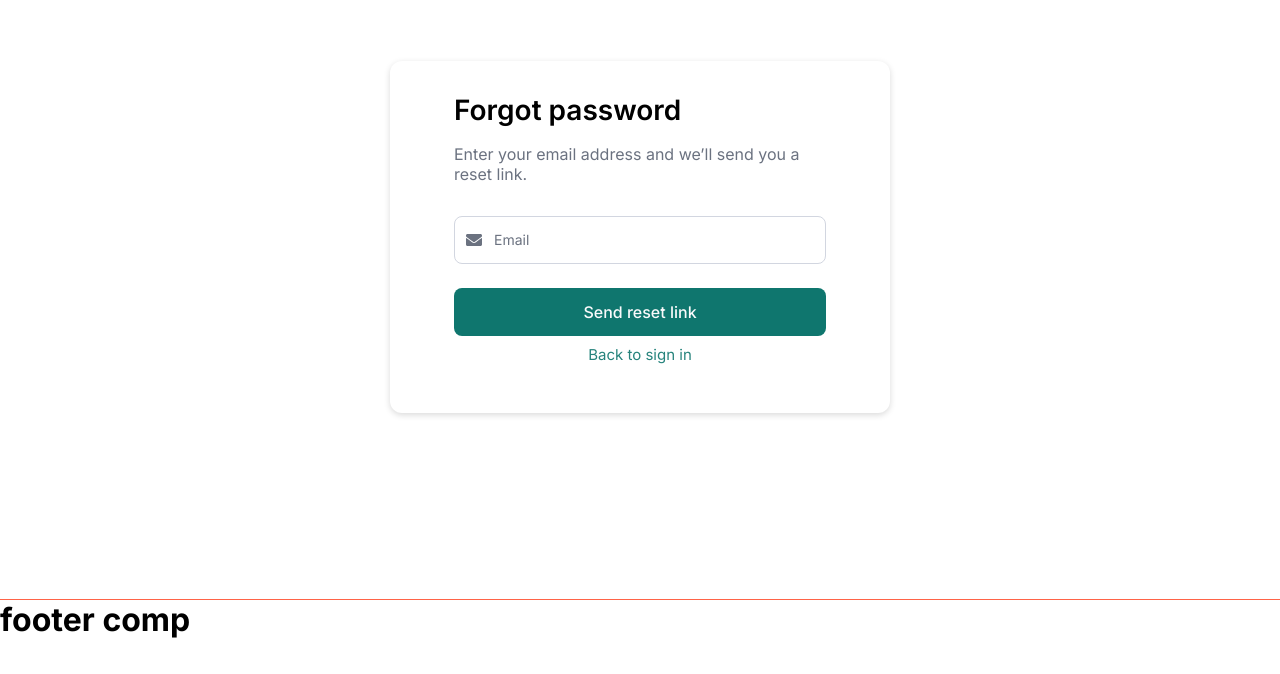
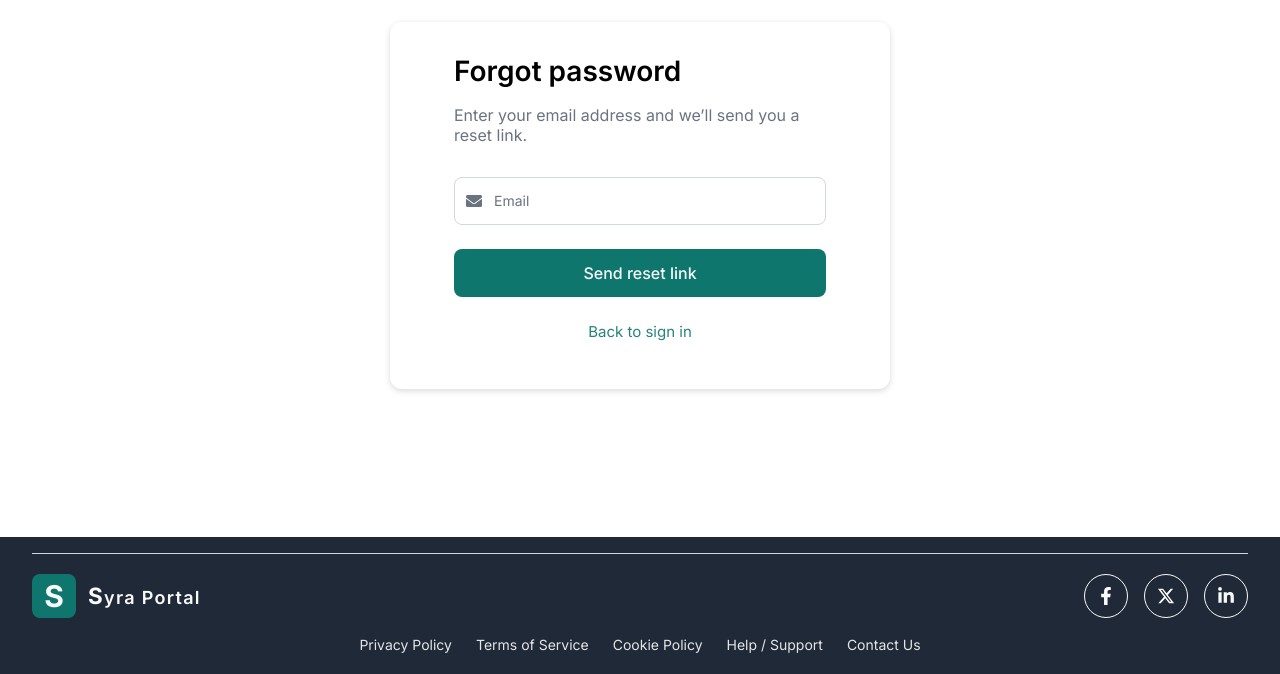
Before and after one commit to JHypq/Syra-Portal, a React (Vite) app: page /forgot-password in a window 1280 px wide. Shown: the part 126-800 px from the top of the page. Built offline with nearby package versions, Linux system fonts and the light colour scheme; no server answers.

Commit message:
Feature - Footer
Footer style added + robot.txt

```diff
--- a/src/components/Footer.jsx
+++ b/src/components/Footer.jsx
@@ -1,9 +1,45 @@
 import styles from "./Footer.module.css"
+import { Link } from "react-router-dom"
+import { FaFacebookF, FaLinkedinIn } from "react-icons/fa"
+import { FaXTwitter } from "react-icons/fa6";
 
 export default function Footer() {
     return (
-        <footer className={styles.footer}>
-            <h1>footer comp</h1>
+        <footer className={styles.footer} role="contentinfo">
+            <div className={styles.footerWrapper}>
+                <div className={styles.logoSection}>
+                    <div className={styles.logoIcon} aria-hidden="true"><span>S</span></div>
+                    <p className={styles.brandName}>Syra Portal</p>
+                </div>
+                <div className={styles.socialSection} aria-label="Social media">
+                      <ul>
+                        <li>
+                        <a href="#" aria-label="Facebook">
+                            <FaFacebookF />
+                        </a>
+                        </li>
+                        <li>
+                        <a href="#" aria-label="Twitter X">
+                            <FaXTwitter />
+                        </a>
+                        </li>
+                        <li>
+                        <a href="#" aria-label="LinkedIn">
+                            <FaLinkedinIn />
+                        </a>
+                        </li>
+                    </ul>
+                </div>
+                <div className={styles.linkSection} aria-label="Footer links">
+                    <ul>
+                        <li><Link to="#">Privacy Policy</Link></li>
+                        <li><Link to="#">Terms of Service</Link></li>
+                        <li><Link to="#">Cookie Policy</Link></li>
+                        <li><Link to="#">Help / Support</Link></li>
+                        <li><Link to="#">Contact Us</Link></li>
+                    </ul>
+                </div>
+            </div>
         </footer>
     )
 }
--- a/src/components/Footer.module.css
+++ b/src/components/Footer.module.css
@@ -1,7 +1,168 @@
 .footer {
     flex-shrink: 0;
     margin-top: auto;
-    height: 74px;
+    padding: 0 2rem;
 
-    outline: 1px solid tomato;
+    background-color: var(--color-footer-bg);
+    color: var(--color-footer-text);
 }
+
+.footerWrapper {
+    max-width: 1440px;   /* TODO: ADJUSTMENT LATER */
+    margin: 0 auto;
+    display: grid;
+    grid-template-columns: 1fr auto;
+    grid-template-rows: auto auto;
+    row-gap: 1rem;
+    align-items: center;
+
+    border-top: 1px solid var(--color-border);
+    padding: 1.25rem 0;
+    margin-top: 1rem;
+}
+
+.logoSection {
+    display: flex;
+    justify-content: start;
+    align-items: center;
+    gap: 0.75rem;
+
+    grid-column: 1;
+    grid-row: 1;
+}
+
+.logoIcon {
+    display: grid;
+    place-items: center;
+    width: 44px;
+    height: 44px;
+    background-color: var(--color-primary);
+    border-radius: var(--radius-md);
+}
+
+.logoIcon span {
+    line-height: 1;
+    font-size: 1.875rem;
+    font-weight: 900;
+}
+
+.brandName {
+    font-size: 1.125rem;
+    font-weight: var(--lg-weight);
+    line-height: 1;
+    letter-spacing: 1.3px;
+}
+
+.brandName::first-letter {
+    font-size: 1.25em;
+    font-weight: 800;
+}
+
+.socialSection {
+    grid-column: 2;
+    grid-row: 1;
+    text-align: right;
+}
+
+.socialSection ul {
+    display: flex;
+    gap: 1rem;
+    list-style: none;
+    padding: 0;
+    margin: 0;
+}
+
+.socialSection a {
+    display: grid;
+    place-items: center;
+    width: 44px;
+    height: 44px;
+    border-radius: 50%;
+    color: var(--color-footer-text);
+    background: transparent;
+    border: 1px solid currentColor;
+    position: relative;
+    overflow: hidden;
+    transition: color 0.3s ease;
+    font-size: 1.125rem;
+}
+
+.socialSection a::before {
+    content: "";
+    position: absolute;
+    inset: 0;
+    background: var(--color-primary);
+    transform: scale(0);
+    transform-origin: center;
+    transition: transform 0.3s ease;
+    border-radius: 50%;
+    z-index: 0;
+}
+
+@media (prefers-reduced-motion: reduce) {
+    .socialSection a,
+    .socialSection a::before {
+        transition: none;
+    }
+}
+
+.socialSection a:hover::before,
+.socialSection a:focus-visible::before {
+    transform: scale(1);
+}
+
+.socialSection a svg {
+    position: relative;
+    z-index: 1;
+}
+
+.socialSection a:hover,
+.socialSection a:focus-visible {
+    color: var(--color-text-inverse);
+    outline: none;
+}
+
+.socialSection a:focus-visible {
+    outline: none;
+    box-shadow: var(--focus-ring);
+    border-color: transparent; /* ring stands out cleanly */
+}
+
+
+
+
+
+.linkSection {
+    grid-column: 1 / -1;
+    grid-row: 2;
+    justify-self: center;
+}
+
+.linkSection ul {
+    list-style: none;
+    display: flex;
+    gap: 1.5rem;
+    padding: 0;
+    margin: 0;
+    justify-content: center;
+    flex-wrap: wrap;
+    row-gap: 0.5rem;
+}
+
+.linkSection a {
+    color: var(--color-footer-text);
+    font-size: 0.875rem;
+    text-decoration: none;
+    opacity: 0.9;
+}
+
+.linkSection a:focus-visible {
+    outline: none;
+    box-shadow: var(--focus-ring);
+    border-radius: var(--radius-sm);
+}
+
+.linkSection a:hover {
+    text-decoration: underline;
+    opacity: 1;
+}
--- a/src/pages/ForgotPassword/ForgotPassword.module.css
+++ b/src/pages/ForgotPassword/ForgotPassword.module.css
@@ -36,7 +36,7 @@
 }
 
 .footerLinks {
-    margin-top: 0.5rem;
+    margin-top: 1.5rem;
     text-align: center;
 }
 
```
Also changed, not shown: public/robots.txt (added), 1 other file (tests, documents, lock files or other folders).
